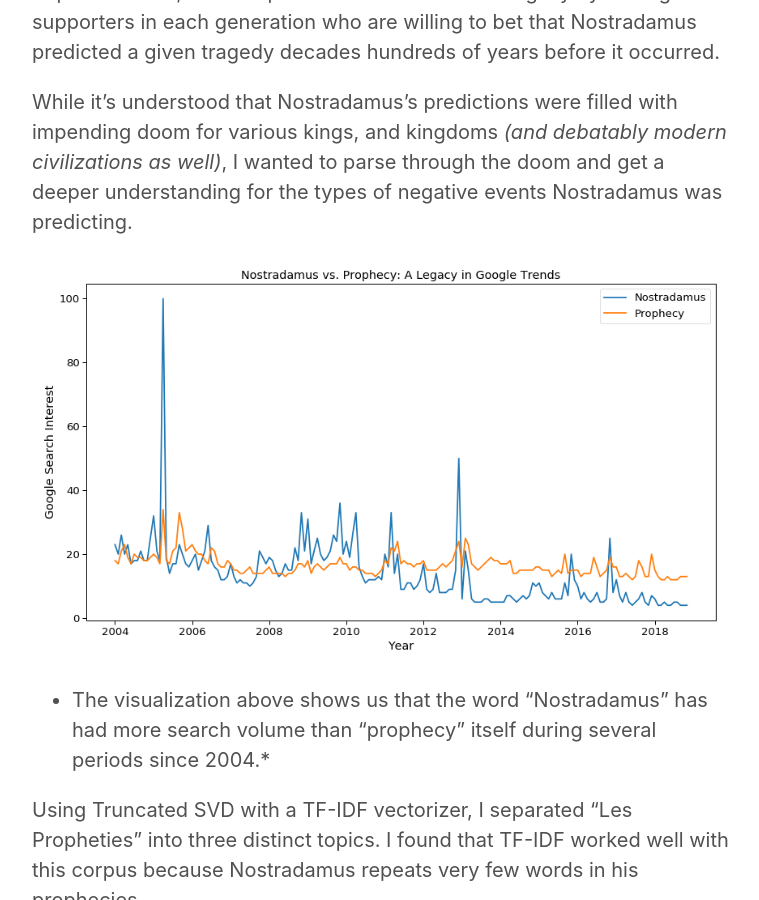
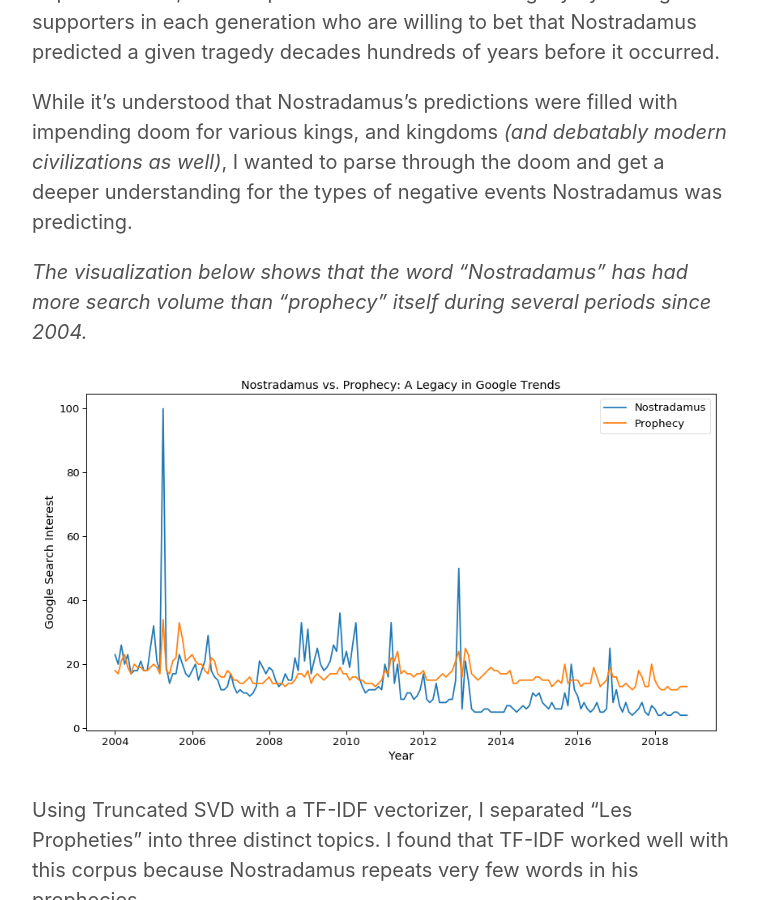
Before and after one commit to cyaris/cyaris.github.io-original, a Jekyll site: the page built from _posts/2018-11-18-post.md, in a window 1280 px wide and 900 px high, scrolled down 886 px. Shown: the whole window, without its empty margins (258-1017 px from the left). Built offline with Jekyll 4.4.1, drawn with Linux system fonts in a browser that asks for light colours.

Commit message:
Edited caption of first nostradamus visualization.

```diff
--- a/_posts/2018-11-18-post.md
+++ b/_posts/2018-11-18-post.md
@@ -9,9 +9,9 @@ Can topic modeling teach us about the subject matter of Nostradamus’s propheci
 
 While it's understood that Nostradamus's predictions were filled with impending doom for various kings, and kingdoms *(and debatably modern civilizations as well)*, I wanted to parse through the doom and get a deeper understanding for the types of negative events Nostradamus was predicting.
 
+*The visualization below shows that the word "Nostradamus" has had more search volume than "prophecy" itself during several periods since 2004.*
+
 ![A Legacy in Google Trends]({{ site.url }}/images/nostradamus_vs_prophecy_google_search.png)
-
-* The visualization above shows us that the word "Nostradamus" has had more search volume than "prophecy" itself during several periods since 2004.*
 
 Using Truncated SVD with a TF-IDF vectorizer, I separated "Les Propheties" into three distinct topics. I found that TF-IDF worked well with this corpus because Nostradamus repeats very few words in his prophecies.
 
```
